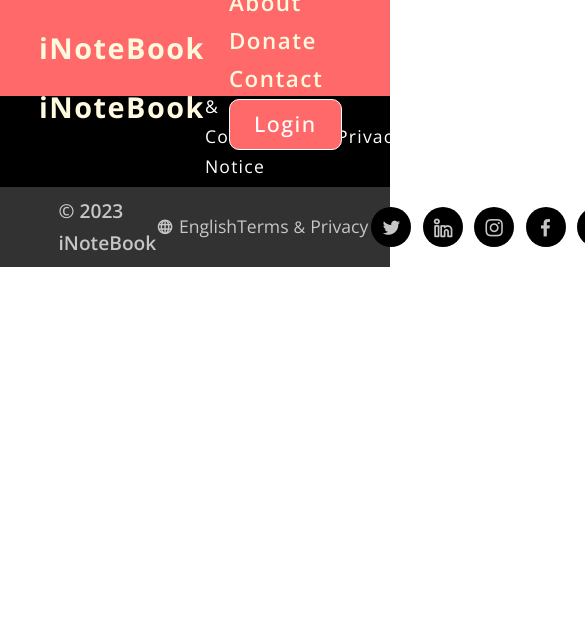
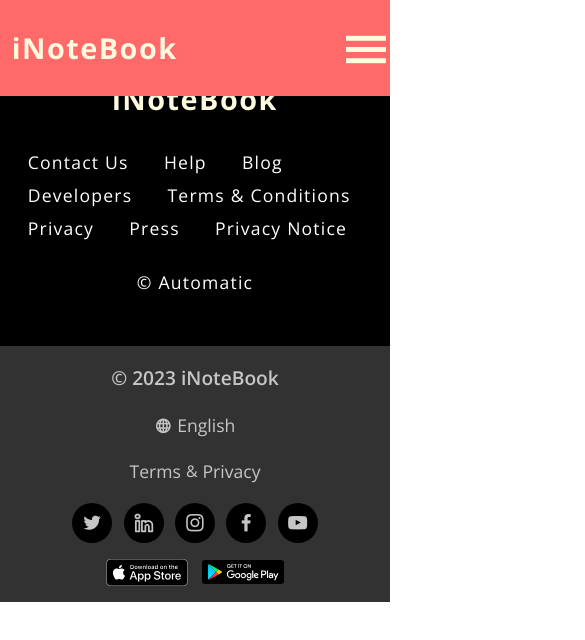
Before and after one commit to suhasledange/inotebook, a React (Create React App) app: page /about in a window 390 px wide. Shown: the top 640 px of the page, 585 px wide, since content can reach past the window. Built offline with nearby package versions, Linux system fonts and the light colour scheme.

Commit message:
mobile view

```diff
--- a/src/App.css
+++ b/src/App.css
@@ -42,6 +42,11 @@
 .container{
     width:var(--container-width-lg);
     margin: 0 auto;
+
+    @media screen and (max-width:900px){
+    width:var(--container-width-sm);
+
+    }
 }
 section{
     overflow: hidden;
@@ -60,6 +65,7 @@
 }
 a{
     color: var(--color-black);
+    text-align: center;
 }
 img{
     width: 100%;
@@ -97,6 +103,73 @@
     display: flex;
     align-items: center;
     justify-content: space-between;
+}
+
+.hamburger{
+    display: none;
+}
+nav .container .contain:nth-child(2){
+    display: flex;
+}
+
+@media screen and (max-width:900px){
+    nav .container .contain.mob{
+        display: none;
+    }
+
+     nav .container .contain.mob1{
+        display: block;
+        display: flex;
+        position: absolute;
+        right:0;
+        flex-direction: column;
+        bottom: 0;
+        top: 100%;
+        gap: 1.5rem;
+        padding: 3rem;
+        background: var(--color-bg1);
+        height: 100vh;
+        width: 50%;
+    }
+    .hamburger{
+        position: relative;
+        margin-top: 0.2rem;
+        display: flex;
+        align-items: center;
+        margin-right: 2rem;
+        cursor: pointer;
+        height: 50%;
+    }
+    .hamburger span{
+        background: var(--color-bg3);
+        position: absolute;
+        width: 3rem;
+        height: 0.3rem;
+        transition: .5s;
+    }
+    .hamburger span:nth-child(1){
+        transform: translateY(-0.7rem);
+        width: 2.5rem;
+    }
+    .hamburger span:nth-child(2){
+        transform: translateY(0rem);
+        width: 2.5rem;
+    }
+    .hamburger span:nth-child(3){
+        width: 2.5rem;
+        transform: translateY(0.7rem);
+    }
+
+    .hamburger.ham span:nth-child(2){
+        transform: translateX(-2rem);
+        opacity: 0;
+    }
+    .hamburger.ham span:nth-child(3){
+        transform: rotateZ(-45deg);
+    }
+    .hamburger.ham span:nth-child(1){
+        transform: rotateZ(45deg);
+    }
 }
 nav .container .contain .navbarbtn{
         font-size: 1.4rem;
--- a/src/App.js
+++ b/src/App.js
@@ -19,6 +19,7 @@
         <Routes>
         <Route path="/" element={ <Home/> } />
         <Route path="about" element={ <About/> } />
+
       </Routes>
     </div>
     <Footer/>
--- a/src/components/Available.js
+++ b/src/components/Available.js
@@ -21,9 +21,14 @@
     align-items: center;
     justify-content: center;
     flex-direction: column;
+    margin-bottom: 5rem;
     h1{
         font-size: 3rem;
         color: var(--color-black1);
+
+        @media screen and (max-width:900px){
+            font-size: 2.5rem;
+        }
     }
     .IMGS{
         border-bottom: 5px solid var(--color-bg1);
--- a/src/components/Footer.js
+++ b/src/components/Footer.js
@@ -67,14 +67,34 @@
 
 
 const Foot = styled.div`
-  /* padding: 2rem 0rem; */
-  height: 10rem;
+
+  @media screen and (max-width:900px){
+      flex-direction: column;
+  }
+
+  height: 100%;
+  padding: 3rem 0rem;
   display: flex;
   background: var(--color-foot);
+
   .container{
+
+    @media screen and (max-width:900px){
+      flex-direction: column;
+      gap: 1.5rem;
+  }
+
     display: flex;
     align-items: center;
     justify-content: space-between;
+    gap: 1rem;
+    .contain{
+        display: flex;
+        flex-wrap: wrap;
+        @media screen and (max-width:900px){
+          gap: 0.2rem;
+    }
+      }
     .contain a{
       margin: 0 1rem;
       font-size: 1.1rem;
@@ -91,18 +111,27 @@
 
 `;
 const Foot1 = styled.div`
-  height: 5rem;
+  height: 100%;
   display: flex;
+  flex-wrap: wrap;
+  padding: 1rem 0rem;
+
   background: var(--color-foot1);
   .container{
     width: 70%;
     display: flex;
+    flex-wrap: wrap;
     align-items: center;
     justify-content: space-between;
-
+    @media screen and (max-width:900px){
+          flex-direction: column;
+          gap: 1rem;
+      }
+      gap: 1rem;
     .foot1_contain{
 
       display: flex;
+      flex-wrap: wrap;
       align-items: center;
       justify-content: center;
       gap: 5px;
--- a/src/components/Home.js
+++ b/src/components/Home.js
@@ -1,4 +1,5 @@
 import React, { useContext } from 'react'
+
 import noteContext from '../context/notes/noteContext';
 import styled from 'styled-components';
 import img from './img/back.jpg'
@@ -95,12 +96,21 @@
 
   margin-left: 10rem;
   width: 40%;
+
+  @media screen and (max-width:900px){
+        width: 80%;
+        margin-left: 2rem;
+    }
   h1{
     font-size: 5rem;
     color: var(--color-bg3);
     font-weight: 600;
     letter-spacing: 2px;
     line-height: 1.1;
+
+    @media screen and (max-width:900px){
+        font-size: 4rem;
+    }
   }
   p{
     margin: 1rem 0rem;
--- a/src/components/Navbar.js
+++ b/src/components/Navbar.js
@@ -11,8 +11,18 @@
     console.log(location.pathname);
   },[location]);
 
+  const hamClick = ()=>{
+    let ham = document.querySelector(".hamburger");
+    let mob = document.querySelector(".mob");
+    ham.addEventListener("click",()=>{
+      ham.classList.toggle("ham");
+      mob.classList.toggle("mob1");
+
+    })
+  }
+
   return (
-    <div>
+    <>
      {/* <nav class="navbar navbar-expand-lg bg-body-tertiary">
   <div class="container-fluid">
     <a class="navbar-brand" href="#">iNoteBook</a>
@@ -37,19 +47,29 @@
 </nav> */}
   <nav>
   <div className='container'>
+
+
     <div className='contain'>
       <h1>iNoteBook</h1>
     </div>
-    <div className='contain'>
-      <a className='navbarbtn'>Home</a>
-      <a className='navbarbtn'>About</a>
+
+    <div className="contain mob">
+    <Link class={`navbarbtn ${location.pathname === "/" ? "active" : ""}`}aria-current="page" to="/">Home</Link>
+    <Link class={`navbarbtn ${location.pathname === "/about" ? "active" : ""}`}aria-current="page" to="/about">About</Link>
       <a className='navbarbtn'>Donate</a>
-      <a className='navbarbtn'>Contact</a>
-      <a className='btn navbtn'>Login</a>
-    </div>
+      <a className='navbarbtn'>Contact Us</a>
+    <a className="btn navbtn">Login</a>
+      </div>
+      <div class="hamburger" onClick={hamClick}>
+            <span></span>
+            <span></span>
+            <span></span>
+        </div>
+
+
   </div>
   </nav>
-    </div>
+    </>
   )
 }
 
--- a/src/components/Opinion.js
+++ b/src/components/Opinion.js
@@ -28,7 +28,7 @@
 
 const Opion = styled.div`
 border-bottom: 1px solid var(--color-light);
-padding-bottom: 3rem;
+padding-bottom: 5rem;
 margin-bottom: 5rem;
 width: 70%;
     display: flex;
@@ -40,10 +40,25 @@
         font-size: 3rem;
         margin-bottom: 3rem;
         color: var(--color-black1);
+
+        @media screen and (max-width:900px){
+                font-size: 2.5rem;
+        }
     }
     .contain{
         display: flex;
+
+        @media screen and (max-width:900px){
+            flex-direction: column;
+
+        }
         .saying{
+
+            @media screen and (max-width:900px){
+                width: 100%;
+                margin: 0;
+                padding-bottom: 1.5rem;
+            }
             padding: 0rem 1.5rem;
             border-left: 5px solid var(--color-bg1);
             margin: 0rem 2rem;
--- a/src/components/Underneath.js
+++ b/src/components/Underneath.js
@@ -74,6 +74,11 @@
         text-align: center;
         margin-bottom: 5rem;
         color: var(--color-black1);
+
+        @media screen and (max-width:900px){
+                font-size: 2.5rem;
+                width: 90%;
+        }
     }
 `;
 const Under_Component = styled.div`
@@ -83,6 +88,11 @@
         margin: 0rem 8rem;
         padding-bottom: 3rem;
         border-bottom: 1px solid var(--color-light);
+
+        @media screen and (max-width:900px){
+            grid-template-columns: 1fr;
+            width: var(--container-width-sm);
+        }
 `;
 const Under_block = styled.div`
 background: var(--color-white);
```
